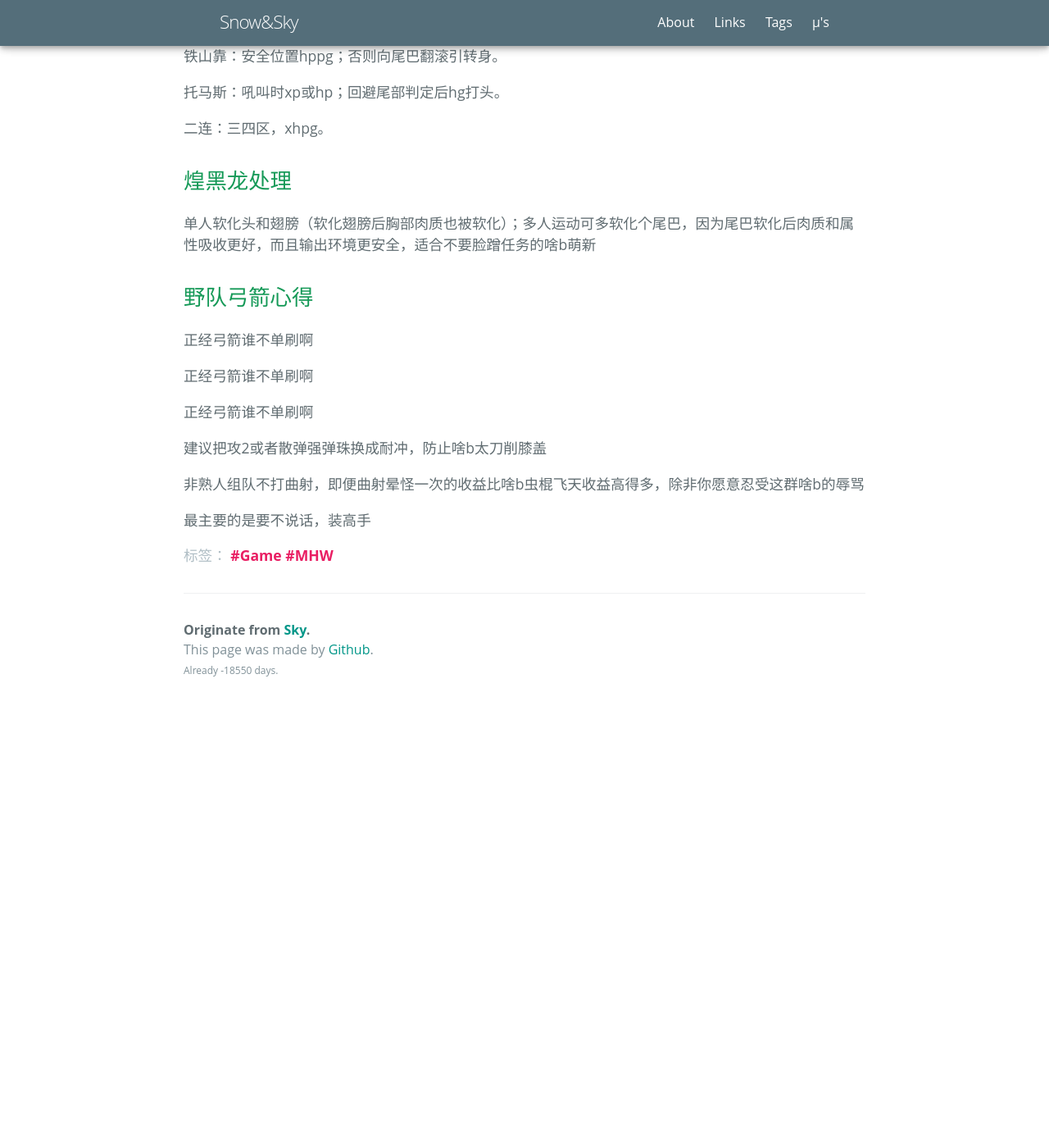
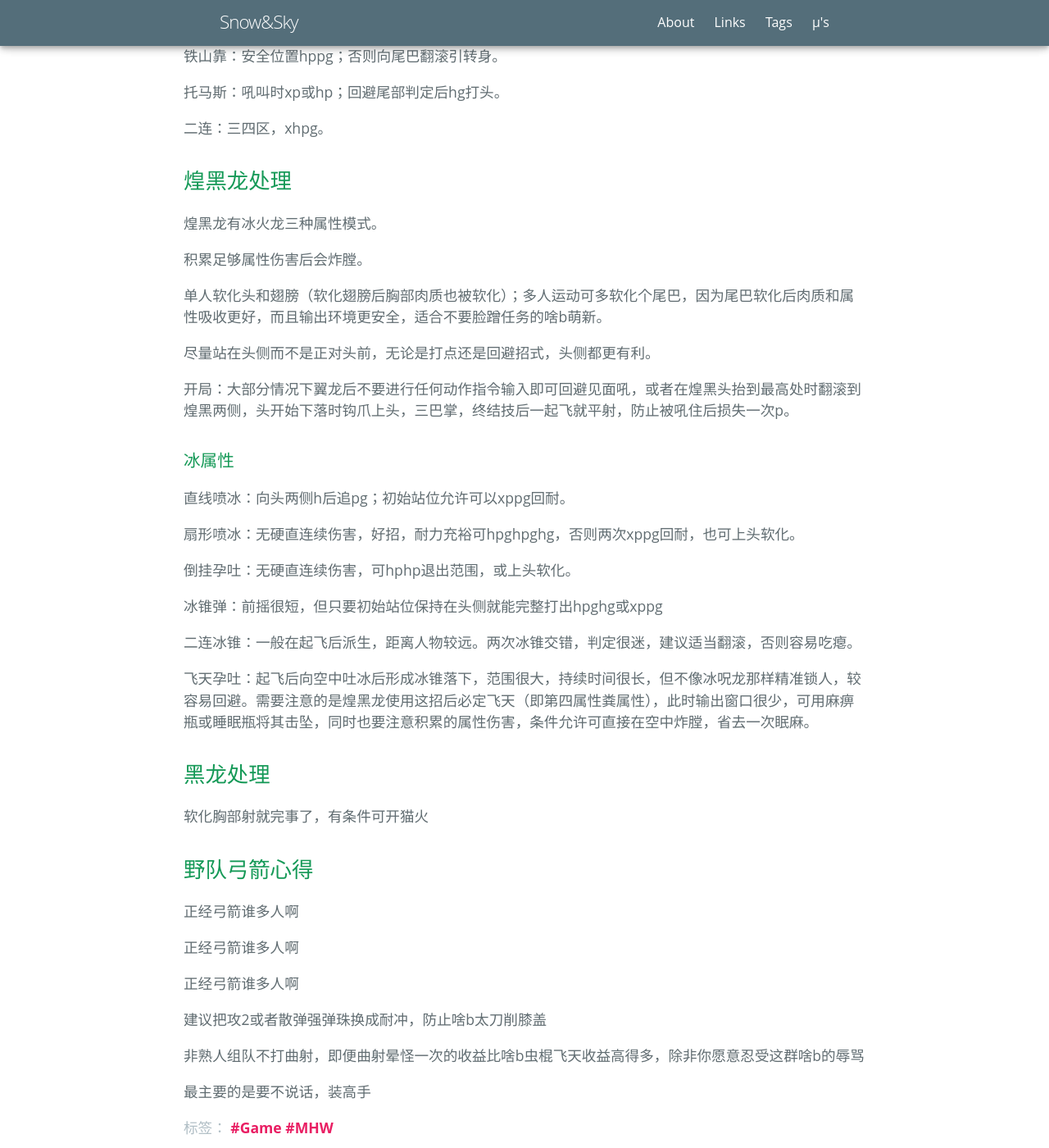
Before and after one commit to NishikinoSky/NishikinoSky.github.io, a Jekyll site: the page built from _posts/2021-2-23-MHWBow.md, in a window 1280 px wide and 1400 px high, scrolled down 1535 px. Shown: the whole window at 82% size. Built offline with Jekyll 4.4.1, drawn with Linux system fonts in a browser that asks for light colours; some web fonts are replaced; before the commit the page ends 2411 px from its top, so only the background shows below that.

Commit message:
Update 2021-2-23-MHWBow.md

```diff
--- a/_posts/2021-2-23-MHWBow.md
+++ b/_posts/2021-2-23-MHWBow.md
@@ -56,17 +56,43 @@ x：迅雷闪击  h：滑步  p：平射  g：刚射
 
 ## 煌黑龙处理
 
-单人软化头和翅膀（软化翅膀后胸部肉质也被软化）；多人运动可多软化个尾巴，因为尾巴软化后肉质和属性吸收更好，而且输出环境更安全，适合不要脸蹭任务的啥b萌新
+煌黑龙有冰火龙三种属性模式。
+
+积累足够属性伤害后会炸膛。
+
+单人软化头和翅膀（软化翅膀后胸部肉质也被软化）；多人运动可多软化个尾巴，因为尾巴软化后肉质和属性吸收更好，而且输出环境更安全，适合不要脸蹭任务的啥b萌新。
+
+尽量站在头侧而不是正对头前，无论是打点还是回避招式，头侧都更有利。
+
+开局：大部分情况下翼龙后不要进行任何动作指令输入即可回避见面吼，或者在煌黑头抬到最高处时翻滚到煌黑两侧，头开始下落时钩爪上头，三巴掌，终结技后一起飞就平射，防止被吼住后损失一次p。
+
+### 冰属性
+
+直线喷冰：向头两侧h后追pg；初始站位允许可以xppg回耐。
+
+扇形喷冰：无硬直连续伤害，好招，耐力充裕可hpghpghg，否则两次xppg回耐，也可上头软化。
+
+倒挂孕吐：无硬直连续伤害，可hphp退出范围，或上头软化。
+
+冰锥弹：前摇很短，但只要初始站位保持在头侧就能完整打出hpghg或xppg
+
+二连冰锥：一般在起飞后派生，距离人物较远。两次冰锥交错，判定很迷，建议适当翻滚，否则容易吃瘪。
+
+飞天孕吐：起飞后向空中吐冰后形成冰锥落下，范围很大，持续时间很长，但不像冰呪龙那样精准锁人，较容易回避。需要注意的是煌黑龙使用这招后必定飞天（即第四属性粪属性），此时输出窗口很少，可用麻痹瓶或睡眠瓶将其击坠，同时也要注意积累的属性伤害，条件允许可直接在空中炸膛，省去一次眠麻。
 
 
 
+## 黑龙处理
+
+软化胸部射就完事了，有条件可开猫火
+
 ## 野队弓箭心得
 
-正经弓箭谁不单刷啊
+正经弓箭谁多人啊
 
-正经弓箭谁不单刷啊
+正经弓箭谁多人啊
 
-正经弓箭谁不单刷啊
+正经弓箭谁多人啊
 
 建议把攻2或者散弹强弹珠换成耐冲，防止啥b太刀削膝盖
 
```
